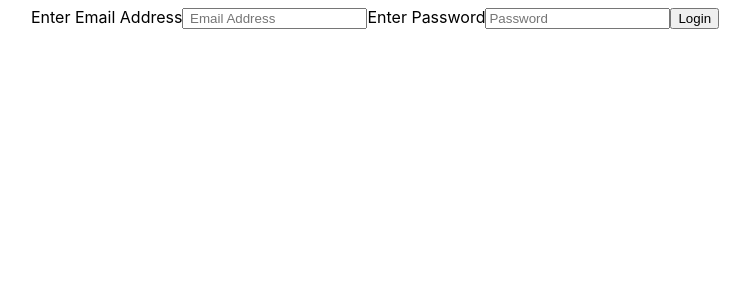
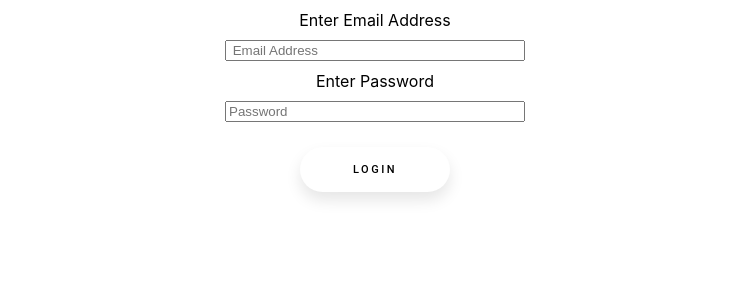
Before and after one commit to thebinsohail/voting-system, a React (Create React App) app: page /login in a window 1280 px wide. Shown: the top 300 px of the page, without its empty margins (265-1015 px from the left). Built offline with nearby package versions, Linux system fonts and the light colour scheme; no server answers.

Commit message:
(Login css added)

```diff
--- /dev/null
+++ b/src/Components/Login.css
@@ -0,0 +1,36 @@
+form {
+  width: 300px;
+  margin: 5px auto;
+  display: grid;
+}
+label {
+  margin: 5px 0px;
+}
+input {
+  margin: 5px 0px;
+}
+.button2 {
+  width: 150px;
+  margin: 10px auto;
+  height: 45px;
+  font-family: "Roboto", sans-serif;
+  font-size: 11px;
+  text-transform: uppercase;
+  letter-spacing: 2.5px;
+  font-weight: 500;
+  color: #000;
+  background-color: #fff;
+  border: none;
+  border-radius: 45px;
+  box-shadow: 0px 8px 15px rgba(0, 0, 0, 0.1);
+  transition: all 0.3s ease 0s;
+  cursor: pointer;
+  outline: none;
+}
+
+.button2:hover {
+  background-color: #2ee59d;
+  box-shadow: 0px 15px 20px rgba(46, 229, 157, 0.4);
+  color: #fff;
+  transform: translateY(-7px);
+}
```
Also changed, not shown: src/Components/Login.js (+1 -35 lines).
